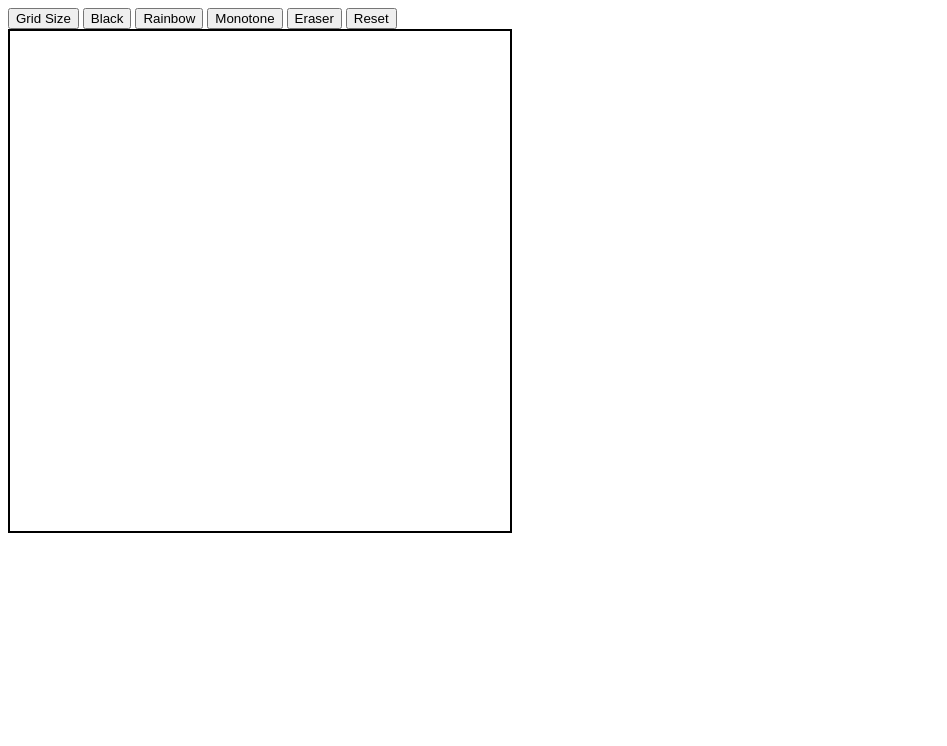
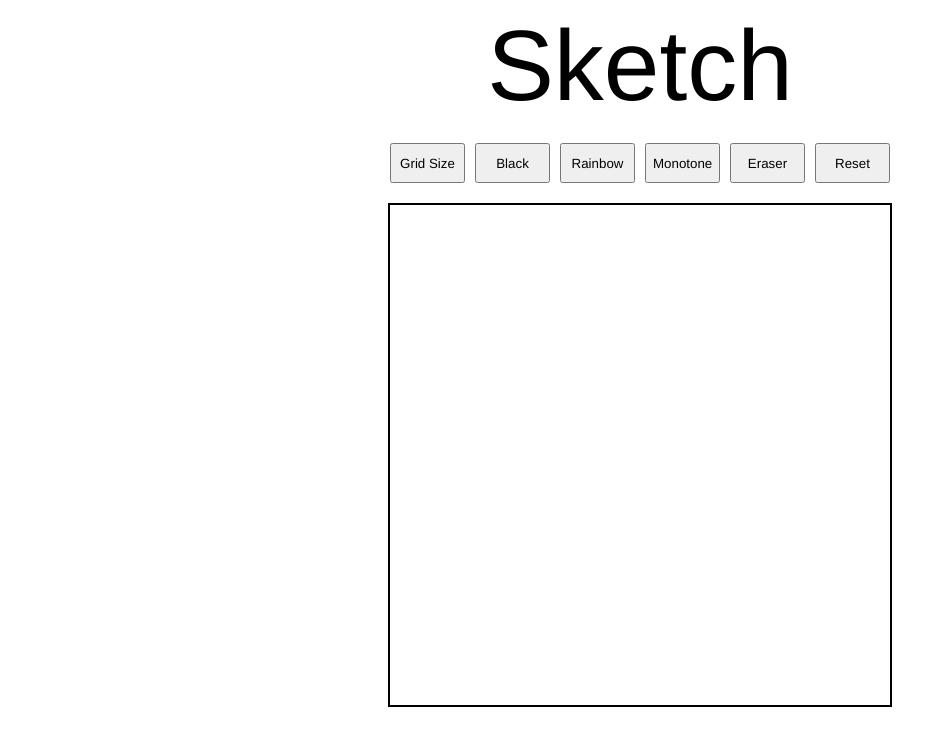
Before and after one commit to someonefumb/etch-a-sketch, a plain HTML site: page index.html in a window 1280 px wide. Shown: the whole page, without its empty margins (0-947 px from the left). Drawn offline with Linux system fonts and the light colour scheme.

Commit message:
Update and stylize page ui

```diff
--- a/index.html
+++ b/index.html
@@ -9,12 +9,16 @@
 </head>
 
 <body>
+    <header>Sketch</header>
+
+    <div class="container">
         <button id="gridSizeBtn" onclick="gridSize()">Grid Size</button>
         <button class="colors" id="blackBtn">Black</button>
         <button class="colors" id="rainbowBtn">Rainbow</button>
         <button class="colors" id="monotoneBtn">Monotone</button>
         <button class="colors" id="eraserBtn">Eraser</button>
         <button id="resetBtn" onclick="reset()">Reset</button>
+    </div>
 
     <div class="grid"></div>
 </body>
--- a/styles.css
+++ b/styles.css
@@ -1,3 +1,7 @@
+* {
+    font-family: 'Franklin Gothic Medium', 'Arial Narrow', Arial, sans-serif;
+}
+
 .grid {
     display: grid;
     height: 500px;
@@ -8,3 +12,27 @@
 .hovering {
     background-color: powderblue;
 }
+
+header {
+    font-size: 100px;
+}
+
+body {
+    display: flex;
+    flex-direction: column;
+    justify-content: center;
+    align-items: center;
+    gap: 20px;
+}
+
+.container {
+    display: flex;
+    justify-content: space-evenly;
+    gap: 10px;
+}
+
+button {
+    font-family: inherit;
+    width: 75px;
+    height: 40px;
+}
```
Lines whose indentation alone changed are shown as unchanged.
